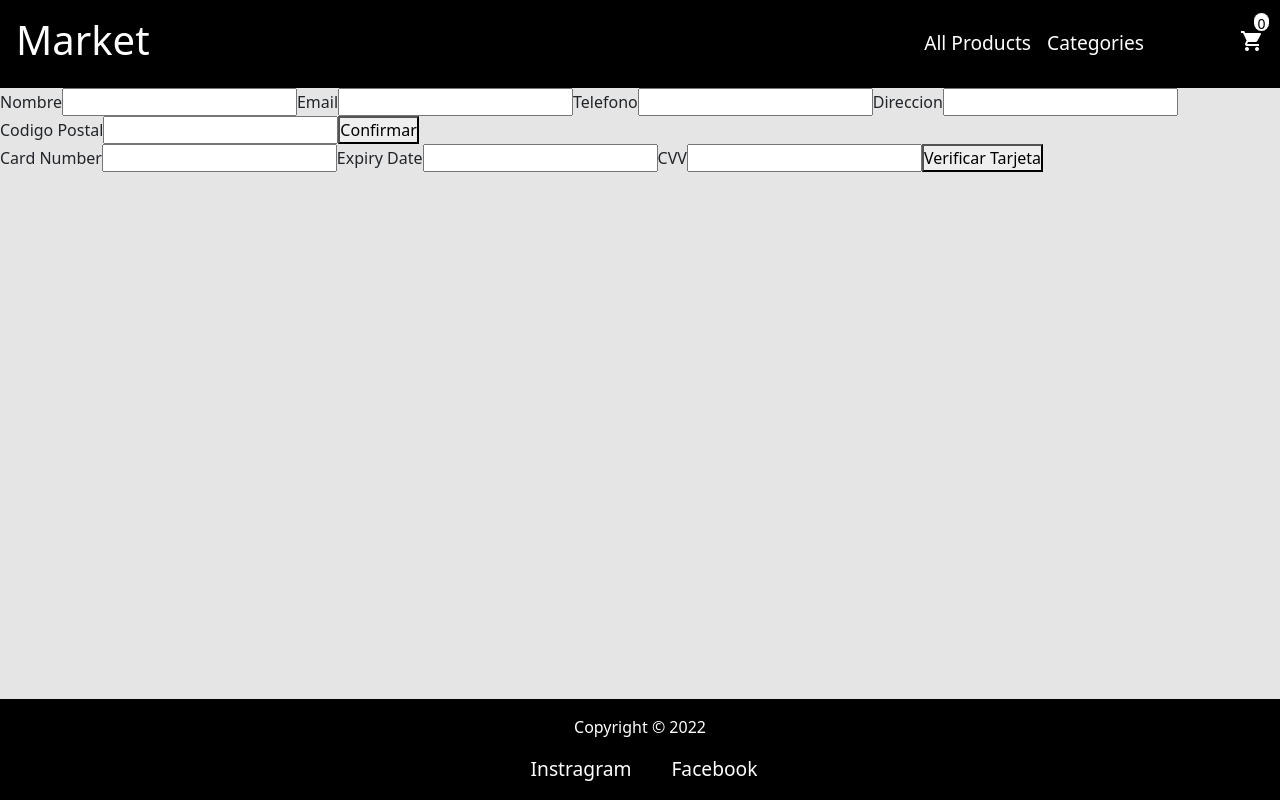
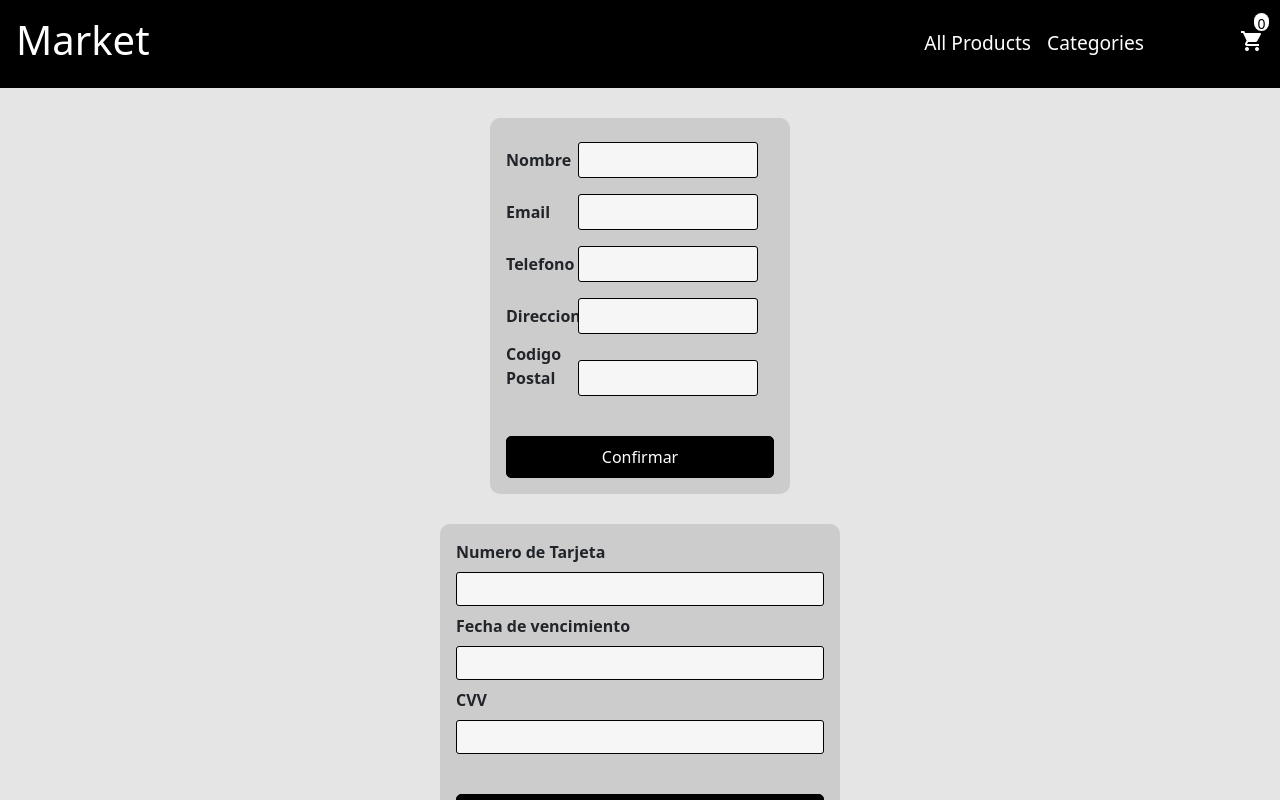
Before and after one commit to Lautaro1901/ecommerce-react, a React (Create React App) app: page /checkout in a window 1280 px wide. Shown: the top 800 px of the page. Built offline with nearby package versions, Linux system fonts and the light colour scheme.

Commit message:
style del form

```diff
--- a/src/components/Checkout.js
+++ b/src/components/Checkout.js
@@ -58,18 +58,23 @@ const Checkout = () => {
 
     return (
         <div>
-            <form onSubmit={handleSubmit}>
-                <label>Nombre</label>
-                <input type="text" value={name} onChange={(e) => setName(e.target.value)} />
-                <label>Email</label>
-                <input type="text" value={email} onChange={(e) => setEmail(e.target.value)} />
-                <label>Telefono</label>
-                <input type="text" value={phone} onChange={(e) => setPhone(e.target.value)} />
-                <label>Direccion</label>
-                <input type="text" value={address} onChange={(e) => setAddress(e.target.value)} />
-                <label>Codigo Postal</label>
-                <input type="text" value={zip} onChange={(e) => setZip(e.target.value)} />
-                <button type="submit">Confirmar</button>
+            <form className='form' onSubmit={handleSubmit}>
+                <label className='form__label'>Nombre</label>
+                <input className='form__input' type="text" value={name} onChange={(e) => setName(e.target.value)} />
+
+                <label className='form__label'>Email</label>
+                <input className='form__input' type="text" value={email} onChange={(e) => setEmail(e.target.value)} />
+
+                <label className='form__label'>Telefono</label>
+                <input className='form__input' type="text" value={phone} onChange={(e) => setPhone(e.target.value)} />
+
+                <label className='form__label'>Direccion</label>
+                <input className='form__input' type="text" value={address} onChange={(e) => setAddress(e.target.value)} />
+
+                <label className='form__label'>Codigo Postal</label>
+                <input className='form__input' type="text" value={zip} onChange={(e) => setZip(e.target.value)} />
+
+                <button className='form__btn' type="submit">Confirmar</button>
             </form>
             <CheckoutCard card={setCard}/>
         </div>
--- a/src/components/CheckoutCard.js
+++ b/src/components/CheckoutCard.js
@@ -11,17 +11,17 @@ const CheckoutCard = ({card}) => {
     };
 
     return (
-        <form onSubmit={handleSubmit}>
-            <label>Card Number</label>
-            <input type="text" value={cardNumber} onChange={(e) => setCardNumber(e.target.value)} />
+        <form className='formTarjeta' onSubmit={handleSubmit}>
+            <label className='formTarjeta__label'>Numero de Tarjeta</label>
+            <input className='formTarjeta__input'type="text" value={cardNumber} onChange={(e) => setCardNumber(e.target.value)} />
 
-            <label>Expiry Date</label>
-            <input type="text" value={expiryDate} onChange={(e) => setExpiryDate(e.target.value)} />
+            <label className='formTarjeta__label'>Fecha de vencimiento</label>
+            <input className='formTarjeta__input'type="text" value={expiryDate} onChange={(e) => setExpiryDate(e.target.value)} />
 
-            <label>CVV</label>
-            <input type="text" value={cvv} onChange={(e) => setCvv(e.target.value)} />
+            <label className='formTarjeta__label'>CVV</label>
+            <input className='formTarjeta__input'type="text" value={cvv} onChange={(e) => setCvv(e.target.value)} />
 
-            <button type="submit">Verificar Tarjeta</button>
+            <button className='formTarjeta__btn'type="submit">Verificar Tarjeta</button>
         </form>
     );
 };
--- a/src/index.scss
+++ b/src/index.scss
@@ -438,3 +438,77 @@ html , body , #root {
   padding: 1rem;
   text-align: center;
 }
+
+.form{
+  width: 300px;
+  padding: 16px;
+  border-radius: 10px;
+  margin: auto;
+  margin-top: 30px;
+  background-color: #ccc;
+
+  &__label{
+    width: 72px;
+    font-weight: bold;
+    display: inline-block;
+  }
+
+  &__input{
+    width: 180px;
+    padding: 5px 10px;
+    border: 1px solid #000;
+    border-radius: 3px;
+    background-color: #f6f6f6;
+    margin: 8px 0;
+    display: inline-block;
+  }
+
+  &__btn{
+    width:100%;
+    padding:8px 16px;
+    margin-top:32px;
+    border:1px solid #000;
+    border-radius:5px;
+    display:block;
+    color:#fff;
+    background-color:#000;
+  }
+}
+
+.formTarjeta{
+  width: 400px;
+  height: 100%;
+  padding: 16px;
+  border-radius: 10px;
+  margin: auto;
+  margin-top: 30px;
+  background-color: #ccc;
+
+  &__label{
+    width: 200px;
+    font-weight: bold;
+    display: block;
+  }
+
+  &__input{
+    width: 100%;
+    height: 80%;
+    padding: 5px 10px;
+    border: 1px solid #000;
+    border-radius: 3px;
+    background-color: #f6f6f6;
+    margin: 8px 0;
+    display: inline-block;
+  }
+
+  &__btn{
+    width:100%;
+    padding:8px 16px;
+    margin-top:32px;
+    border:1px solid #000;
+    border-radius:5px;
+    display:block;
+    color:#fff;
+    background-color:#000;
+  }
+}
```
